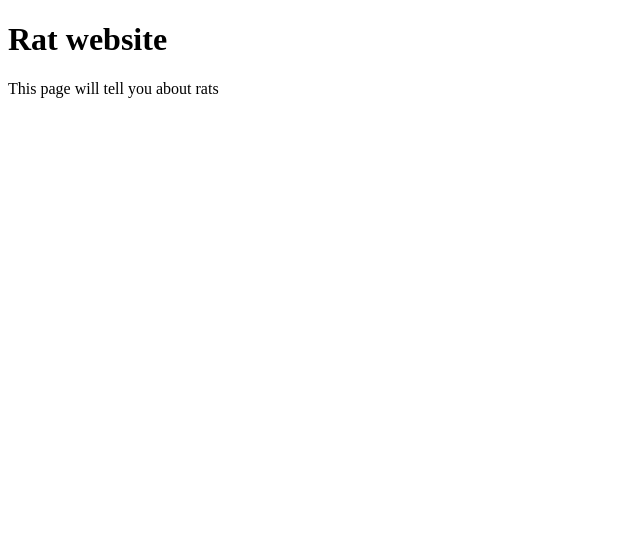
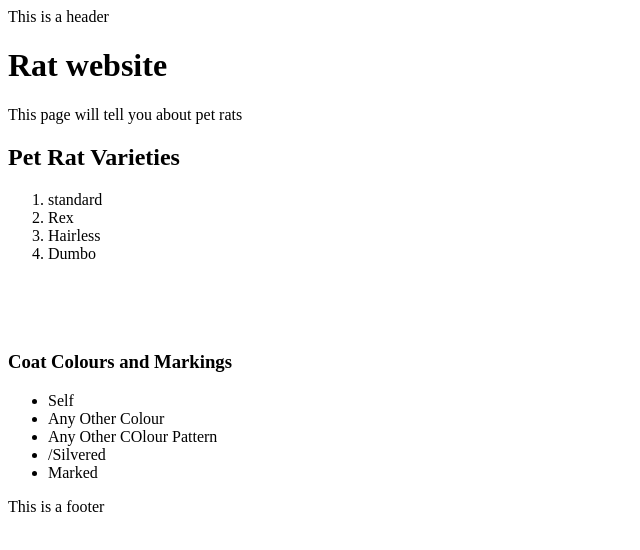
Before and after one commit to kwiig-unit/ratstone, a plain HTML site: page index.html in a window 1280 px wide. Shown: the whole page, without its empty margins (0-640 px from the left). Drawn offline with Linux system fonts and the light colour scheme.

Commit message:
more content lists

```diff
--- a/index.html
+++ b/index.html
@@ -1,11 +1,34 @@
 <!DOCTYPE html>
 <html lang="en">
+    <header>This is a header</header>
     <head>
         <title>Ratstone</title>
         <meta charset="utf-8">
     </head>
     <body>
         <h1>Rat website</h1>
-            <p>This page will tell you about rats</p>
+            <p>This page will tell you about pet rats</p>
+            <!--referencing PetMD for the following information-->
+    <section>
+        <h2>Pet Rat Varieties</h2>
+        <ol>
+            <li>standard</li>
+            <li>Rex</li>
+            <li>Hairless</li>
+            <li>Dumbo</li>
+        </ol>
+        <br><br><br>
+    </section>
+    <section>
+        <h3>Coat Colours and Markings</h3>
+        <ul>
+            <li>Self</li>
+            <li>Any Other Colour</li>
+            <li>Any Other COlour Pattern</li>
+            <li>/Silvered</li>
+            <li>Marked</li>
+        </ul>
+    </section>
     </body>
+    <footer>This is a footer</footer>
 </html>
```
